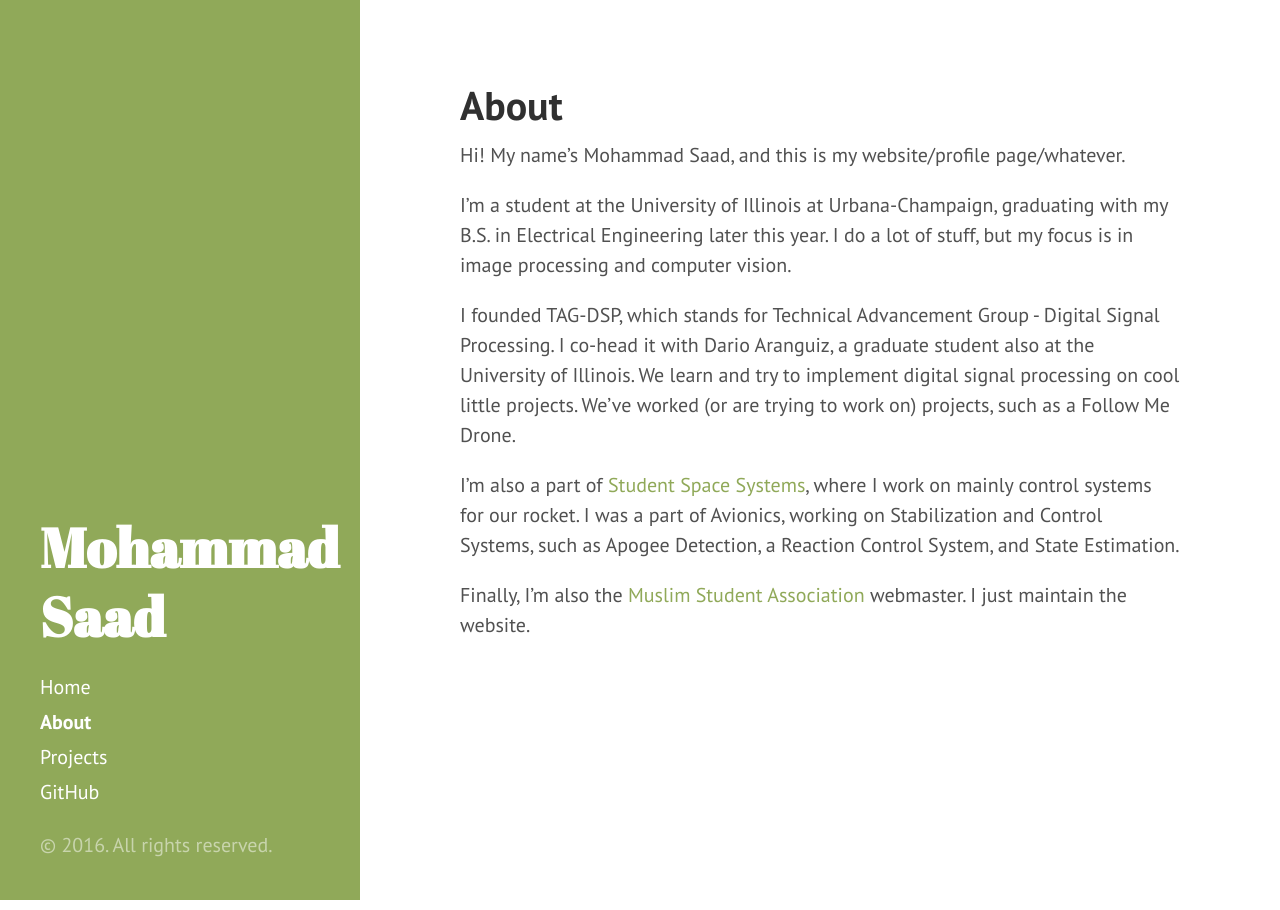
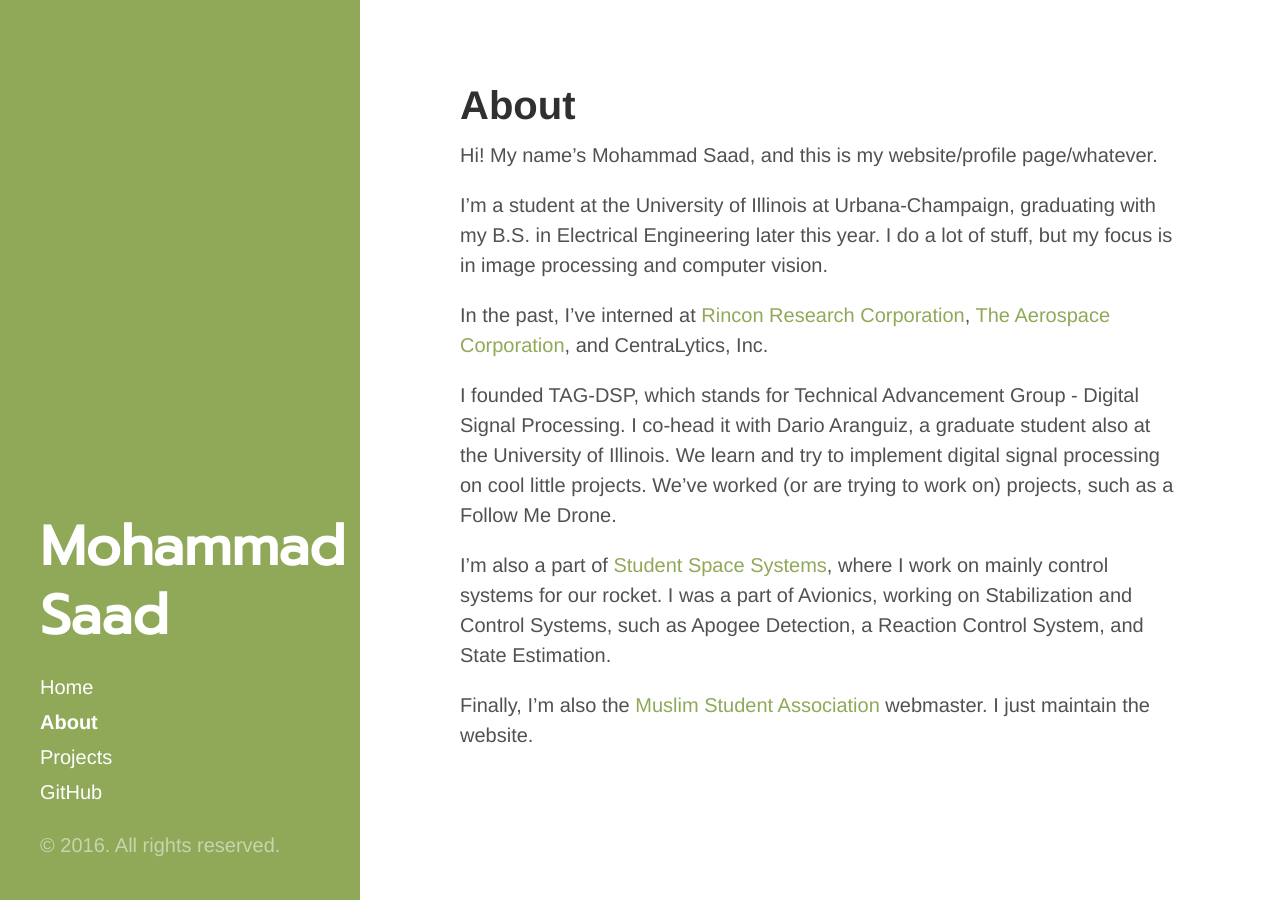
Before and after one commit to mohsaad/mohsaad.github.io, a Jekyll site: the page built from about.md, in a window 1280 px wide. Built offline with Jekyll 4.4.1, drawn with Linux system fonts in a browser that asks for light colours; Markdown is read by kramdown in place of the engine named in the settings.

Commit message:
changed around theme and such

```diff
--- a/CNAME
+++ b/CNAME
@@ -1 +1 @@
-hyde.getpoole.com
+mohsaad.github.io
--- a/_includes/head.html
+++ b/_includes/head.html
@@ -18,7 +18,7 @@
   <link rel="stylesheet" href="{{ site.baseurl }}public/css/poole.css">
   <link rel="stylesheet" href="{{ site.baseurl }}public/css/syntax.css">
   <link rel="stylesheet" href="{{ site.baseurl }}public/css/hyde.css">
-  <link rel="stylesheet" href="http://fonts.googleapis.com/css?family=PT+Sans:400,400italic,700|Abril+Fatface">
+  <link href="https://fonts.googleapis.com/css?family=Prompt" rel="stylesheet">
 
   <!-- Icons -->
   <link rel="apple-touch-icon-precomposed" sizes="144x144" href="{{ site.baseurl }}public/apple-touch-icon-144-precomposed.png">
--- a/about.md
+++ b/about.md
@@ -7,6 +7,8 @@ Hi! My name's Mohammad Saad, and this is my website/profile page/whatever.
 
 I'm a student at the University of Illinois at Urbana-Champaign, graduating with my B.S. in Electrical Engineering later this year. I do a lot of stuff, but my focus is in image processing and computer vision.
 
+In the past, I've interned at [Rincon Research Corporation](http://www.rincon.com/), [The Aerospace Corporation](http://www.aerospace.org/), and CentraLytics, Inc.
+
 I founded TAG-DSP, which stands for Technical Advancement Group - Digital Signal Processing. I co-head it with Dario Aranguiz, a graduate student also at the University of Illinois. We learn and try to implement digital signal processing on cool little projects. We've worked (or are trying to work on) projects, such as a Follow Me Drone.
 
 I'm also a part of [Student Space Systems](http://www.studentspacesystems.org/), where I work on mainly control systems for our rocket. I was a part of Avionics, working on Stabilization and Control Systems, such as Apogee Detection, a Reaction Control System, and State Estimation.
--- a/public/css/hyde.css
+++ b/public/css/hyde.css
@@ -79,7 +79,7 @@ html {
 .sidebar-about h1 {
   color: #fff;
   margin-top: 0;
-  font-family: "Abril Fatface", serif;
+  font-family: "Prompt", serif;
   font-size: 2.74rem;
 }
 
```
